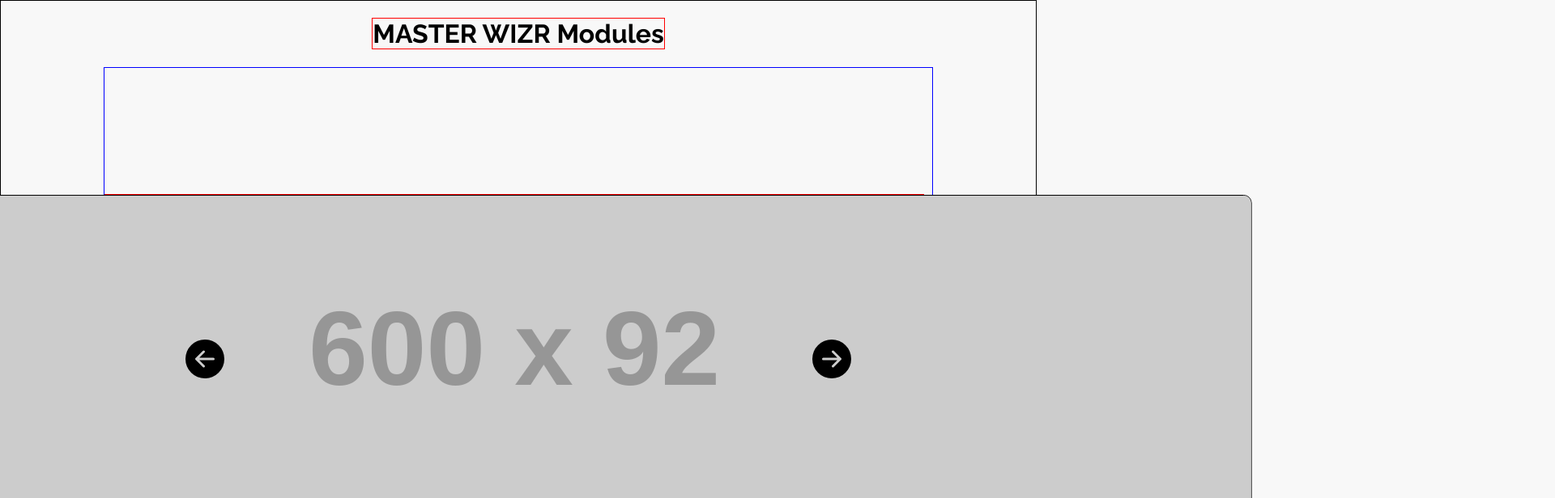
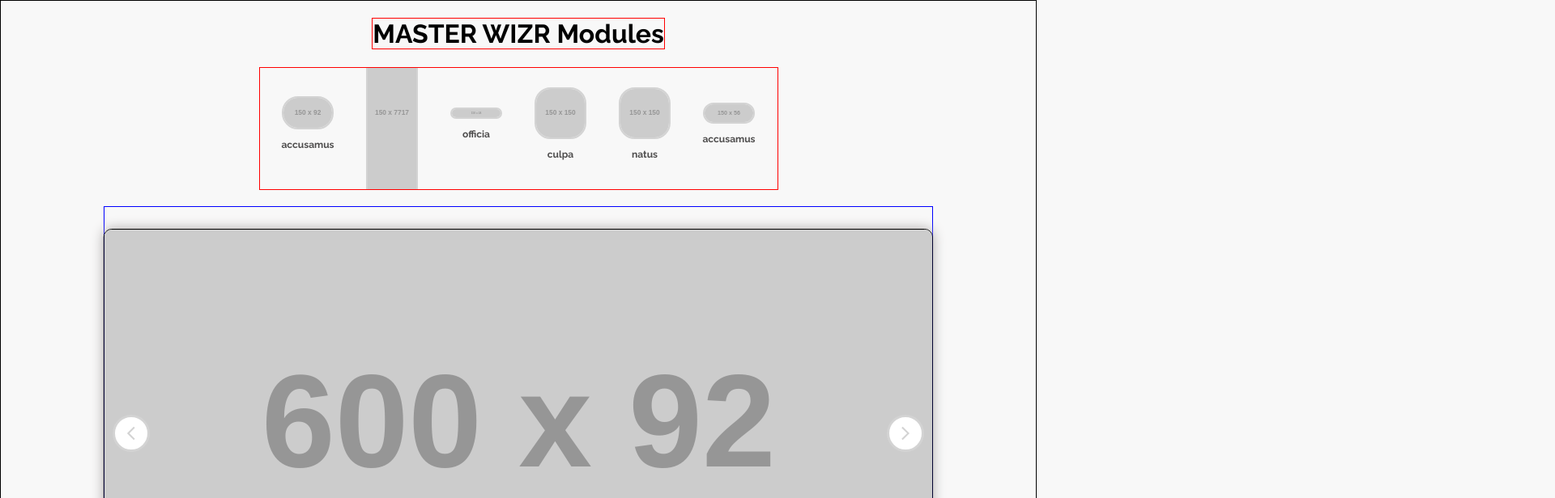
Before and after one commit to ZShala/custom-slider, a React (Create React App) app: page / in a window 1280 px wide. Shown: the top 616 px of the page at 81% size, 1920 px wide, since content can reach past the window. Built offline with nearby package versions, Linux system fonts and the light colour scheme.

Commit message:
changes in icons menu

```diff
--- a/src/App.js
+++ b/src/App.js
@@ -2,7 +2,7 @@
 
 function App() {
   return (
-    <div>
+    <div style={{ overflow: 'hidden' }}>
       <Home />
     </div>
   );
--- /dev/null
+++ b/src/pages/Home/components/IconsMenu/index.jsx
@@ -0,0 +1,18 @@
+import "./style.scss";
+
+function IconsMenu({ slides }) {
+  return (
+    <div className="menu-container">
+      {slides.map((slide, index) => {
+        return (
+          <div className="menu-icon">
+            <img src={slide.thumbnailUrl} alt={slide.title} className="icon-image" />
+            <p className="icon-text">{slide.title.split(" ")[0]}</p>
+          </div>
+        );
+      })}
+    </div>
+  );
+}
+
+export default IconsMenu;
--- /dev/null
+++ b/src/pages/Home/components/IconsMenu/style.scss
@@ -0,0 +1,31 @@
+.menu-container {
+  border: 1px solid red;
+  width: 50%;
+  min-width: 300px;
+  overflow: auto;
+  height: 150px;
+  display: flex;
+  flex-direction: row;
+  align-items: center;
+  justify-content: center;
+  margin-bottom: 20px;
+
+  .menu-icon {
+    display: flex;
+    flex-direction: column;
+    align-items: center;
+    justify-content: center;
+  }
+  .icon-image {
+    margin: 0 20px;
+    width: 60px;
+    border: 2px solid lightgray;
+    border-radius: 20px;
+    cursor: pointer;
+  }
+  .icon-text {
+    font-size: 12px;
+    font-weight: 700;
+    color: rgb(78, 77, 77);
+  }
+}
--- a/src/pages/Home/components/Swiper/index.jsx
+++ b/src/pages/Home/components/Swiper/index.jsx
@@ -1,7 +1,7 @@
 import React, { useState } from "react";
 import "./style.scss";
-import { BsFillArrowLeftCircleFill } from "react-icons/bs";
-import { BsFillArrowRightCircleFill } from "react-icons/bs";
+import { MdOutlineArrowForwardIos } from "react-icons/md";
+import { MdOutlineArrowBackIos } from "react-icons/md";
 
 const ImageSwiper = ({ slides }) => {
   const [current, setCurrent] = useState(0);
@@ -21,14 +21,13 @@
 
   return (
     <div className="slider">
-      <BsFillArrowLeftCircleFill className="left-arrow" onClick={prevSlide} />
-      <BsFillArrowRightCircleFill className="right-arrow" onClick={nextSlide} />
+      <MdOutlineArrowBackIos className="left-arrow" onClick={prevSlide} />
+
+      <MdOutlineArrowForwardIos className="right-arrow" onClick={nextSlide} />
+
       {slides.map((slide, index) => {
         return (
-          <div
-            className={`slide ${index === current && "active"}`}
-            key={index}
-          >
+          <div className={`slide ${index === current && "active"}`} key={index}>
             {index === current && (
               <img src={slide.url} alt={slide.title} className="image" />
             )}
--- a/src/pages/Home/components/Swiper/style.scss
+++ b/src/pages/Home/components/Swiper/style.scss
@@ -2,7 +2,7 @@
   border: 1px solid blue;
   position: relative;
   width: 80%;
-  height: 90vh;
+  height: 70vh;
   display: flex;
   justify-content: center;
   align-items: center;
@@ -11,42 +11,64 @@
     position: absolute;
     top: 50%;
     transform: translateY(-50%);
-    left: 100px;
-    font-size: 3rem;
+    left: 10px;
+    color: lightgray;
+    background: white;
+    font-size: 20px;
     z-index: 10;
     cursor: pointer;
     user-select: none;
+    border: 3px solid lightgray;
+    border-radius: 50%;
+    padding: 10px;
+
+    &:hover{
+      background: #E9671E;
+      color: white;
+      border-color: white;
+    }
   }
 
   .right-arrow {
     position: absolute;
     top: 50%;
     transform: translateY(-50%);
-    right: 100px;
-    font-size: 3rem;
+    right: 10px;
+    color: lightgray;
+    background: white;
+    font-size: 20px;
     z-index: 10;
     cursor: pointer;
     user-select: none;
+    border: 3px solid lightgray;
+    border-radius: 50%;
+    padding: 10px;
+
+    &:hover{
+      background: #E9671E;
+      color: white;
+      border-color: white;
+    }
   }
 
-  .slide{
+  .slide {
     opacity: 0;
     transition-duration: 3s ease;
-      border: 1px solid red;
 
-      &.active{
+    &.active {
       opacity: 1;
       transition-duration: 1s;
     }
 
     .image {
       border: 1px solid black;
-        width: 180%;
-        height: 400px;
+      width: 100%;
+      height: 500px;
       border-radius: 10px;
       margin-left: 50%;
       transform: translateX(-50%);
       object-fit: cover;
+      box-shadow: 0px 0px 15px rgb(172, 167, 167);
     }
   }
 }
--- a/src/pages/Home/index.jsx
+++ b/src/pages/Home/index.jsx
@@ -1,11 +1,13 @@
-import ImageSwiper from './components/Swiper';
-import { SwiperData } from './data';
+import ImageSwiper from "./components/Swiper";
+import { SwiperData } from "./data";
 import "./styles.scss";
+import IconsMenu from "./components/IconsMenu";
 
 function Home() {
   return (
     <div className="home-container">
-        <h1 className="title">MASTER WIZR Modules</h1>
+      <h1 className="title">MASTER WIZR Modules</h1>
+      <IconsMenu slides={SwiperData}/>
       <ImageSwiper slides={SwiperData} />
     </div>
   );
```
Lines whose indentation alone changed are shown as unchanged.
